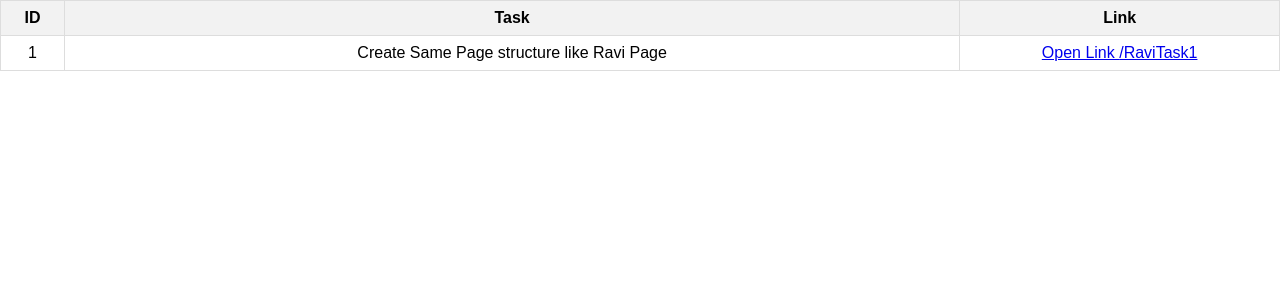
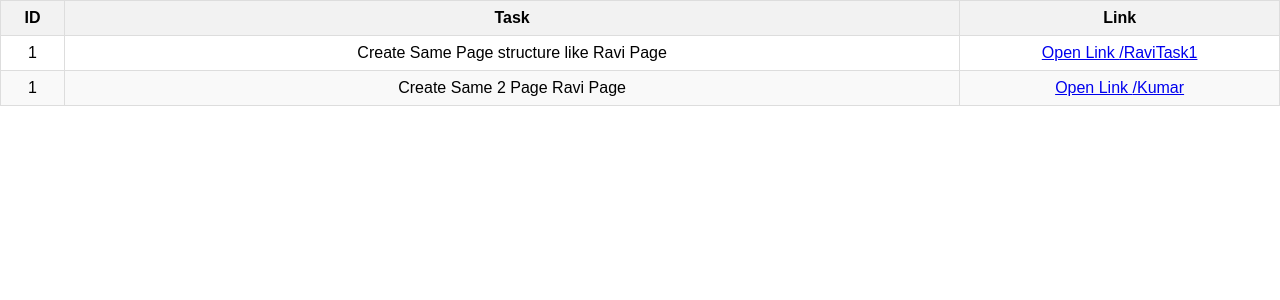
Before and after one commit to ravimanchi0321/E-comm-Dashboard, a React (Create React App) app: page /RaviPage in a window 1280 px wide. Shown: the top 300 px of the page. Built offline with nearby package versions, Linux system fonts and the light colour scheme.

Commit message:
2nd page added

```diff
--- /dev/null
+++ b/src/Components/TaskComponents/RaviTasks/Kumar.js
@@ -0,0 +1,7 @@
+import React from "react";
+
+const Kumar = () => {
+  return <span>This is 2st Task page for Ravi Kumar Manchi</span>;
+};
+
+export default Kumar;
--- a/src/Data/RaviTableData.json
+++ b/src/Data/RaviTableData.json
@@ -4,6 +4,11 @@
       "id": 1,
       "name": "Create Same Page structure like Ravi Page",
       "link": "/RaviTask1"
+    },
+    {
+      "id": 1,
+      "name": "Create Same 2 Page  Ravi Page",
+      "link": "/Kumar"
     }
   ],
   "columns": [
--- a/src/Routes/RouteStack.js
+++ b/src/Routes/RouteStack.js
@@ -6,6 +6,7 @@ import GirisLandingPage from "../Pages/GirishLandingPage";
 import VamshiLandingPage from "../Pages/VamshiLandingPage";
 import VamshiTask1 from "../Components/TaskComponents/VamshiTasks/VamshiTask1";
 import RaviTask1 from "../Components/TaskComponents/RaviTasks/RaviTask1";
+import Kumar from "../Components/TaskComponents/RaviTasks/Kumar";
 
 const RouteStack = () => {
   return (
@@ -17,6 +18,7 @@ const RouteStack = () => {
         <Route path="VamshiPage" element={<VamshiLandingPage />}></Route>
         <Route path="VamshiTask1" element={<VamshiTask1 />}></Route>
         <Route path="RaviTask1" element={<RaviTask1 />}></Route>
+        <Route path="Kumar" element={<Kumar />}></Route>
       </Routes>
     </BrowserRouter>
   );
```
